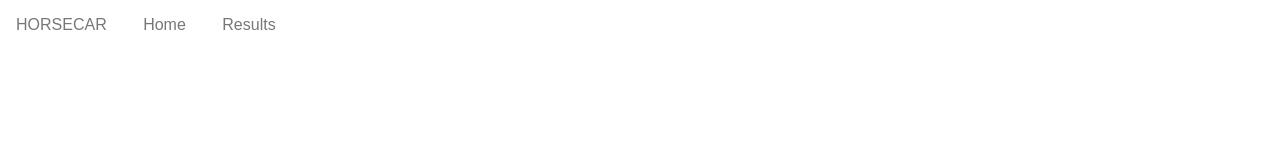
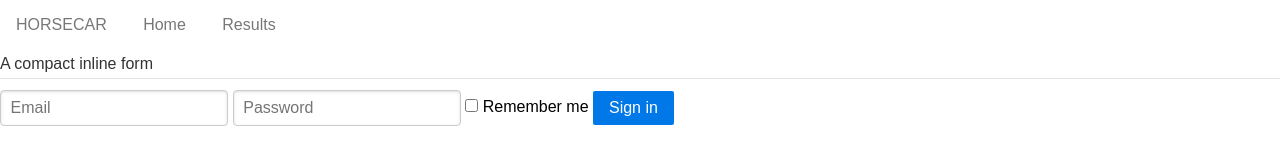
Before and after one commit to tbricca/horsecar-front, a plain HTML site: page index.html in a window 1280 px wide. Drawn offline with nearby package versions, Linux system fonts and the light colour scheme.

Commit message:
added form, still need to modify it

```diff
--- a/index.html
+++ b/index.html
@@ -18,5 +18,22 @@
             </ul>
     </div>
 
+    <form class="pure-form">
+            <fieldset>
+                <legend>A compact inline form</legend>
+
+                <input type="email" placeholder="Email">
+                <input type="password" placeholder="Password">
+
+                <label for="remember">
+                    <input id="remember" type="checkbox"> Remember me
+                </label>
+
+                <button type="submit" class="pure-button pure-button-primary">Sign in</button>
+            </fieldset>
+        </form>
+
+
+
 </body>
 </html>
```
Lines whose indentation alone changed are shown as unchanged.
